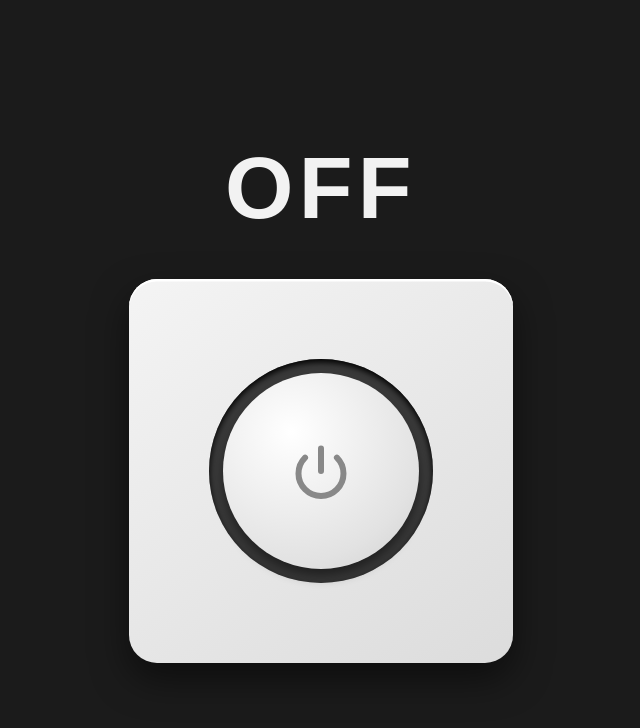
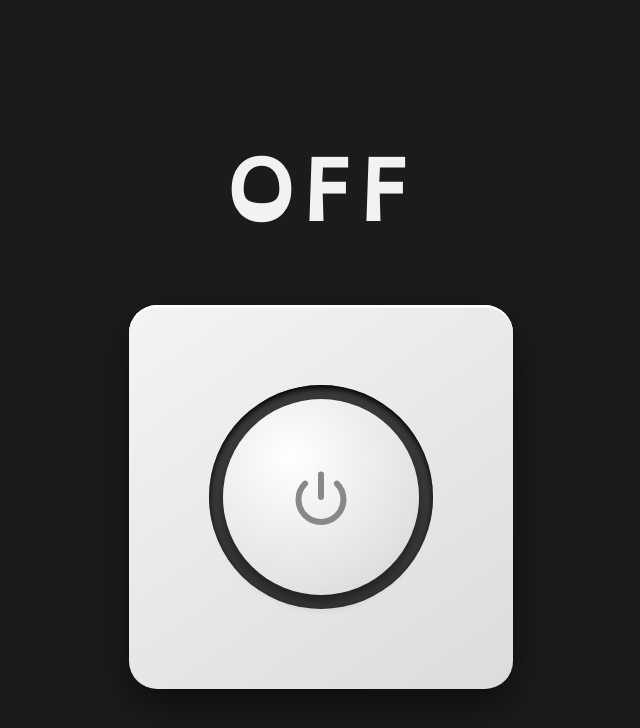
Before and after one commit to SpiderMath/ScienceOutreach_CruelJailerWithALightSwitch, a plain HTML site: page index.html in a window 1280 px wide. Shown: the whole page, without its empty margins (319-959 px from the left). Drawn offline with Linux system fonts and the light colour scheme.

Commit message:
added OpenDyslexic font

```diff
--- a/index.html
+++ b/index.html
@@ -5,6 +5,12 @@
     <meta name="viewport" content="width=device-width, initial-scale=1, user-scalable=no">
     <title>Light Switch</title>
     <style>
+        @font-face {
+            font-family: "Dyslexic";
+            src: url("OpenDyslexic-Bold.otf") format("opentype");
+            font-weight: 900;
+        }
+
         * { box-sizing: border-box; -webkit-tap-highlight-color: transparent; }
         html, body { margin: 0; height: 100%; overflow: hidden; }
 
@@ -25,7 +31,7 @@
         body.on { background: #ffe9a8; }
 
         #state {
-            font: 900 calc(var(--u) * 11) Arial, sans-serif;
+            font: 900 calc(var(--u) * 11) "Dyslexic", Arial, sans-serif;
             letter-spacing: .06em;
             color: #f2f2f2;
             user-select: none;
```
Also changed, not shown: OpenDyslexic-Bold.otf (added).
